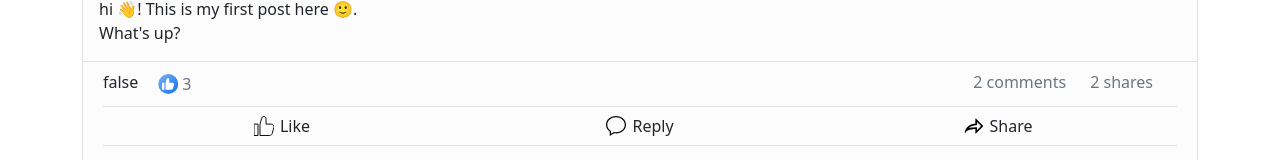
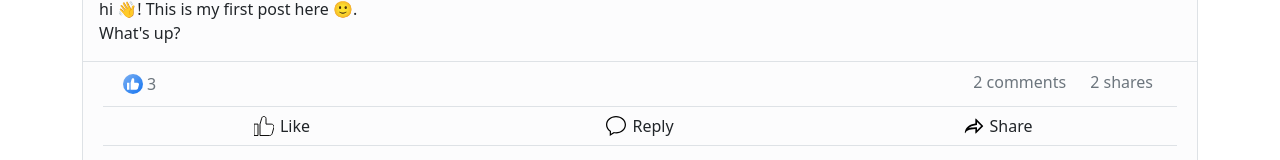
Before and after one commit to AsifMadar/Foobar-BIU-web, a React (Create React App) app: page / in a window 1280 px wide. Shown: the part 147-307 px from the top of the page. Built offline with nearby package versions, Linux system fonts and the light colour scheme.

Commit message:
Fix some styling mistakes

```diff
--- a/src/Comment/Comment.css
+++ b/src/Comment/Comment.css
@@ -47,6 +47,10 @@ body.light-theme {
 		background: var(--bs-gray-200);
 	}
 
+	.new-comment-text {
+		background: var(--bs-gray-100);
+	}
+
 	.comment-author-name {
 		color: var(--bs-primary-text-emphasis);
 	}
--- a/src/Post/Post.js
+++ b/src/Post/Post.js
@@ -80,7 +80,6 @@ function Post({ currentUser, details, updateDetails }) {
             <article className="text-start p-3">{details.contents}</article>
             <footer className="border-top container">
                 <div className="row m-2">
-                    {isCommenting.toString()}
                     <span className="likes-count col text-start ps-3 tooltip-container">
                         <img
                             className="post-like-icon icon-link m-1"
```
